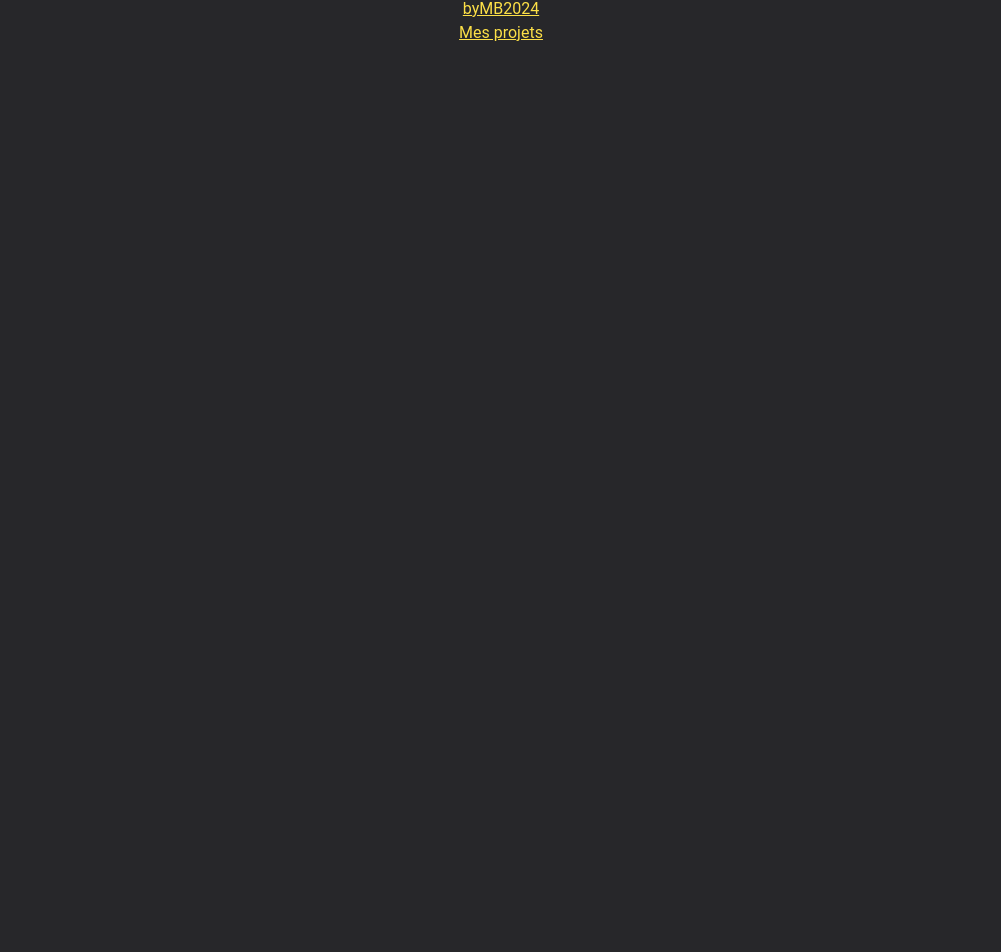
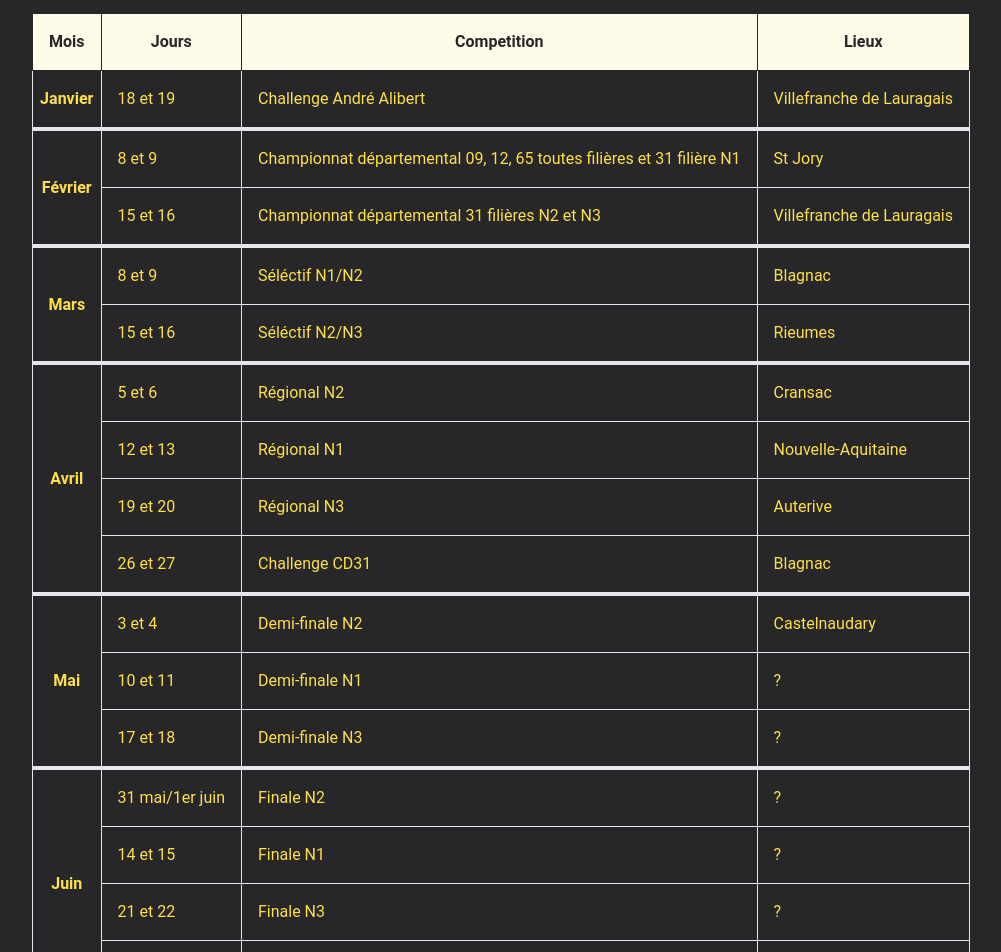
Before and after one commit to Marjo-dev31/TCR, an Angular app: page /competition/calendar in a window 1280 px wide. Shown: the part 419-1371 px from the top of the page, without its empty margins (139-1140 px from the left). Before the commit the page ends 800 px from the top, so only its background shows below. Built offline with nearby package versions, Linux system fonts and the light colour scheme.

Commit message:
feat(calendar): table calendar done

```diff
--- a/src/app/pages/competition/calendar/calendar.component.html
+++ b/src/app/pages/competition/calendar/calendar.component.html
@@ -1 +1,103 @@
-<p>calendar works!</p>
+<div class="m-10 flex justify-center">
+  <table class="table-auto border-collapse">
+    <thead>
+      <tr>
+        <th class="border p-4 bg-yellow-50 text-zinc-800 border-zinc-800">Mois</th>
+        <th class="border p-4 bg-yellow-50 text-zinc-800 border-zinc-800">Jours</th>
+        <th class="border p-4 bg-yellow-50 text-zinc-800 border-zinc-800">Competition</th>
+        <th class="border p-4 bg-yellow-50 text-zinc-800 border-zinc-800">Lieux</th>
+      </tr>
+    </thead>
+    <tbody>
+      <tr>
+        <th class="border border-b-4">Janvier</th>
+        <td class="border border-b-4 p-4">18 et 19</td>
+        <td class="border border-b-4 p-4">Challenge André Alibert</td>
+        <td class="border border-b-4 p-4">Villefranche de Lauragais</td>
+      </tr>
+      <tr>
+        <th class="border border-b-4" rowspan="2">Février</th>
+        <td class="border p-4">8 et 9</td>
+        <td class="border p-4">
+          Championnat départemental 09, 12, 65 toutes filières et 31 filière N1
+        </td>
+        <td class="border p-4">St Jory</td>
+      </tr>
+      <tr>
+        <td class="border border-b-4 p-4">15 et 16</td>
+        <td class="border border-b-4 p-4">Championnat départemental 31 filières N2 et N3</td>
+        <td class="border border-b-4 p-4">Villefranche de Lauragais</td>
+      </tr>
+
+      <tr>
+        <th class="border border-b-4" rowspan="2">Mars</th>
+        <td class="border p-4">8 et 9</td>
+        <td class="border p-4">Séléctif N1/N2</td>
+        <td class="border p-4">Blagnac</td>
+      </tr>
+      <tr>
+        <td class="border border-b-4 p-4">15 et 16</td>
+        <td class="border border-b-4 p-4">Séléctif N2/N3</td>
+        <td class="border border-b-4 p-4">Rieumes</td>
+      </tr>
+      <tr>
+        <th class="border border-b-4" rowspan="4">Avril</th>
+        <td class="border p-4">5 et 6</td>
+        <td class="border p-4">Régional N2</td>
+        <td class="border p-4">Cransac</td>
+      </tr>
+      <tr>
+        <td class="border p-4">12 et 13</td>
+        <td class="border p-4">Régional N1</td>
+        <td class="border p-4">Nouvelle-Aquitaine</td>
+      </tr>
+      <tr>
+        <td class="border p-4">19 et 20</td>
+        <td class="border p-4">Régional N3</td>
+        <td class="border p-4">Auterive</td>
+      </tr>
+      <tr>
+        <td class="border border-b-4 p-4">26 et 27</td>
+        <td class="border border-b-4 p-4">Challenge CD31</td>
+        <td class="border border-b-4 p-4">Blagnac</td>
+      </tr>
+      <tr>
+        <th class="border border-b-4" rowspan="3">Mai</th>
+        <td class="border p-4">3 et 4</td>
+        <td class="border p-4">Demi-finale N2</td>
+        <td class="border p-4">Castelnaudary</td>
+      </tr>
+      <tr>
+        <td class="border p-4">10 et 11</td>
+        <td class="border p-4">Demi-finale N1</td>
+        <td class="border p-4">?</td>
+      </tr>
+      <tr>
+        <td class="border border-b-4 p-4">17 et 18</td>
+        <td class="border border-b-4 p-4">Demi-finale N3</td>
+        <td class="border border-b-4 p-4">?</td>
+      </tr>
+      <tr>
+        <th class="border border-b-4" rowspan="4">Juin</th>
+        <td class="border p-4">31 mai/1er juin</td>
+        <td class="border p-4">Finale N2</td>
+        <td class="border p-4">?</td>
+      </tr>
+      <tr>
+        <td class="border p-4">14 et 15</td>
+        <td class="border p-4">Finale N1</td>
+        <td class="border p-4">?</td>
+      </tr>
+      <tr>
+        <td class="border p-4">21 et 22</td>
+        <td class="border p-4">Finale N3</td>
+        <td class="border p-4">?</td>
+      </tr>
+      <tr>
+        <td class="border border-b-4 p-4">29</td>
+        <td class="border border-b-4 p-4">Fête du club</td>
+        <td class="border border-b-4 p-4">Rieumes</td>
+      </tr>
+    </tbody>
+  </table>
+</div>
```
